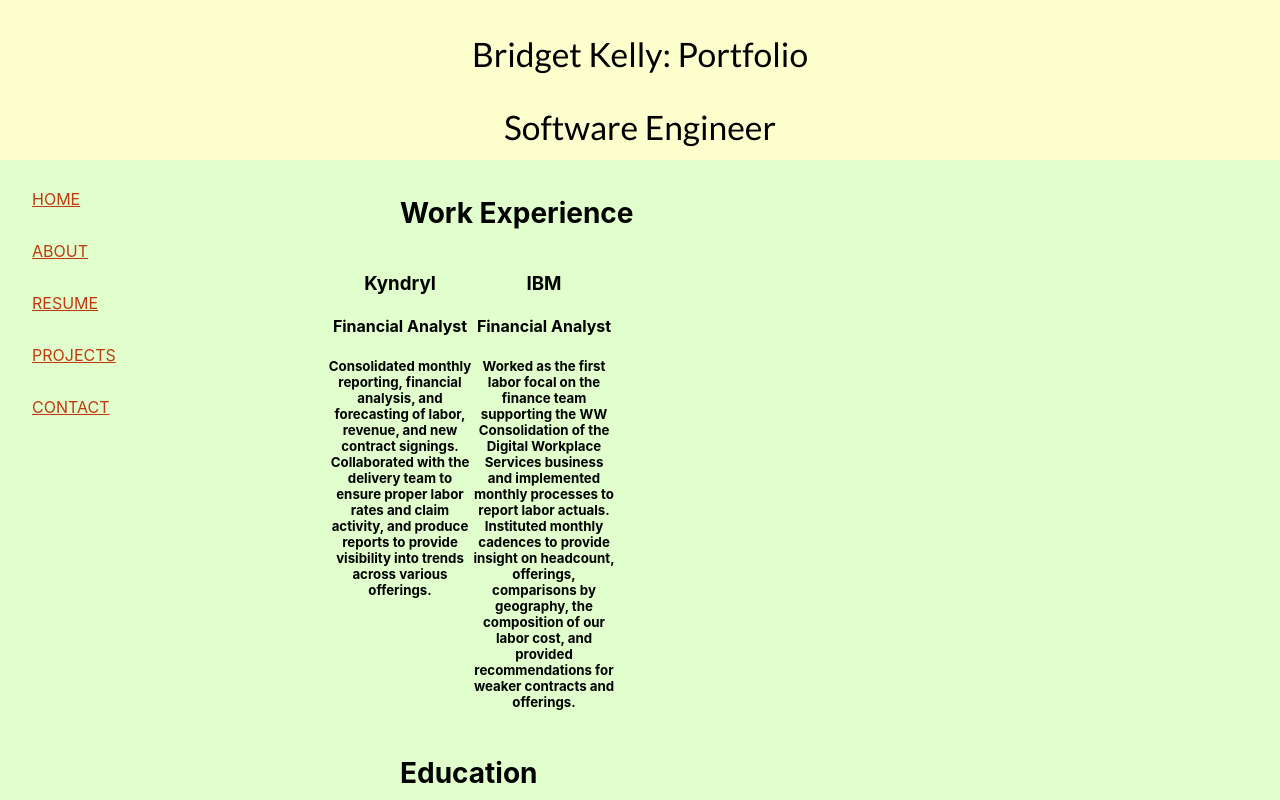
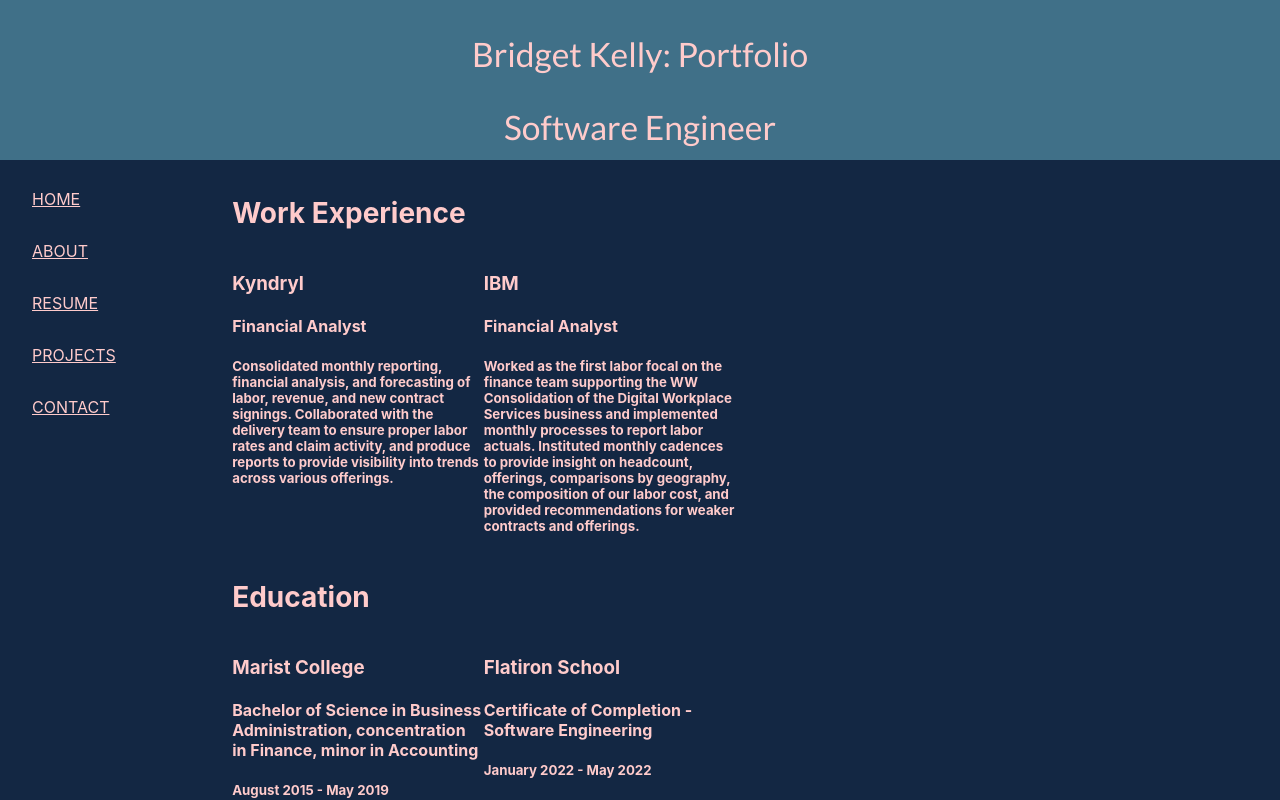
Before and after one commit to bc-kelly/portfolio, a React (Create React App) app: page /resume in a window 1280 px wide. Shown: the top 800 px of the page. Built offline with nearby package versions, Linux system fonts and the light colour scheme.

Commit message:
color change

```diff
--- a/src/App.css
+++ b/src/App.css
@@ -54,12 +54,13 @@
 }
 
 body {
-  background-color: #e0ffcd;
+  background-color: #132743;
   height: 100%;
 }
 
 .top-part {
-  background-color: #fdffcd;
+  background-color: #407088;
+  color: #ffcbcb;
 }
 
 .bottom-part {
@@ -72,14 +73,17 @@
 .content {
   /* width: 80%; */
   /* float: right; */
-  /* margin-left: 20%; */
+  /* margin-left: 5vh; */
   /* margin: auto; */
-  position: relative;
+  /* position: relative; */
+  color: #ffcbcb;
 }
 
 .nav{
-  width: 20%;
+  width: 20em;
   float: left;
+  height: 100%;
+  /* background-color: white; */
 }
 
 @media screen and (min-width: 601px) {
--- a/src/Contact.css
+++ b/src/Contact.css
@@ -10,7 +10,7 @@
 .links {
     margin: 1%;
     font-size: 1.25em;
-    color: black;
+    color: #ffcbcb;
 }
 
 @media screen and (min-width: 601px) {
--- a/src/NavBar.css
+++ b/src/NavBar.css
@@ -14,7 +14,7 @@
 
 .navbar-link {
     /* margin: 2%; */
-    color: #be3b0f;
+    color: #ffcbcb;
     /* padding-bottom: 10px;
     margin-bottom: 10px; */
 }
--- a/src/Resume.css
+++ b/src/Resume.css
@@ -1,5 +1,9 @@
+.resume-div {
+  margin-left: 10%;
+}
+
 .kyndryl, .ibm, .marist, .flatiron {
-    width: 30vh;
+    width: 40%;
     /* margin-left: 5%; */
 }
 
@@ -7,14 +11,14 @@
     display: flex;
     /* justify-content: center; */
     width: 60%;
-    margin-left: 15%;
-    text-align: center;
+    /* margin-left: 15%; */
+    /* text-align: center; */
 }
 
 .work-title {
     display: flex;
     /* justify-content: center; */
-    margin-left: 30%;
+    /* margin-left: 30%; */
 }
 
 @media screen and (min-width: 601px) {
```
